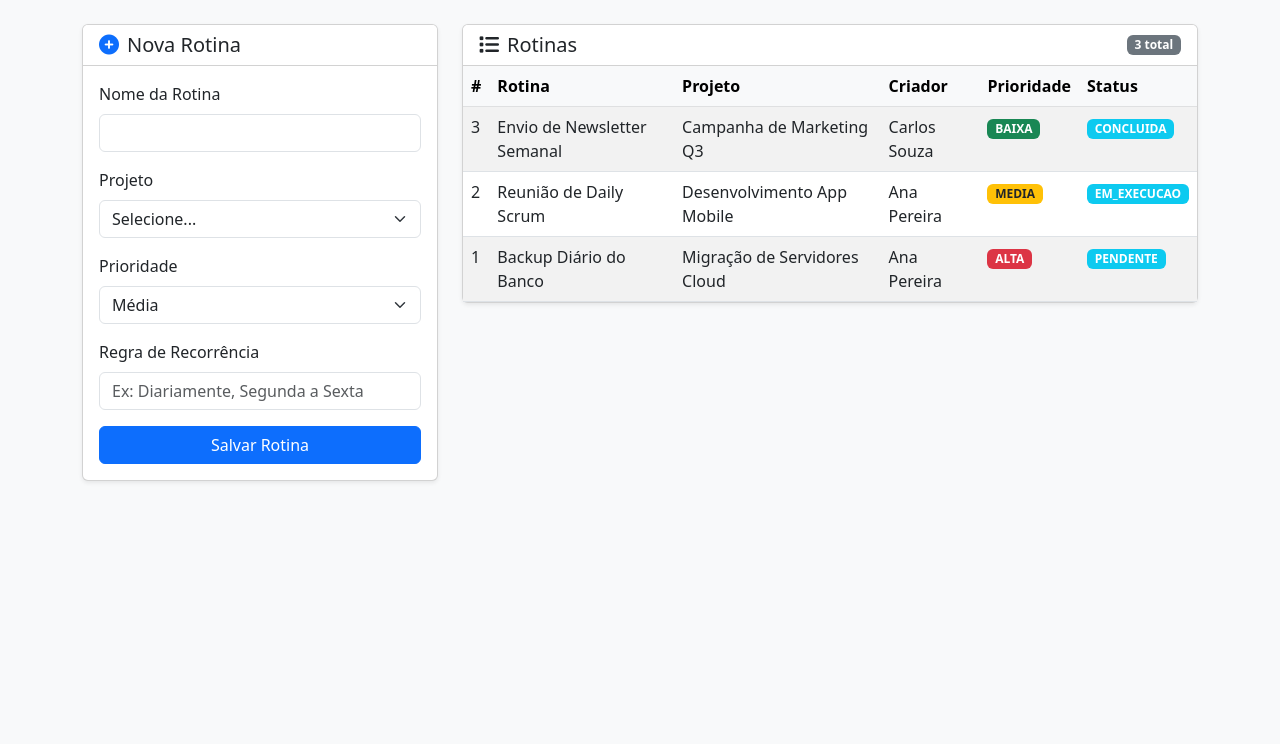
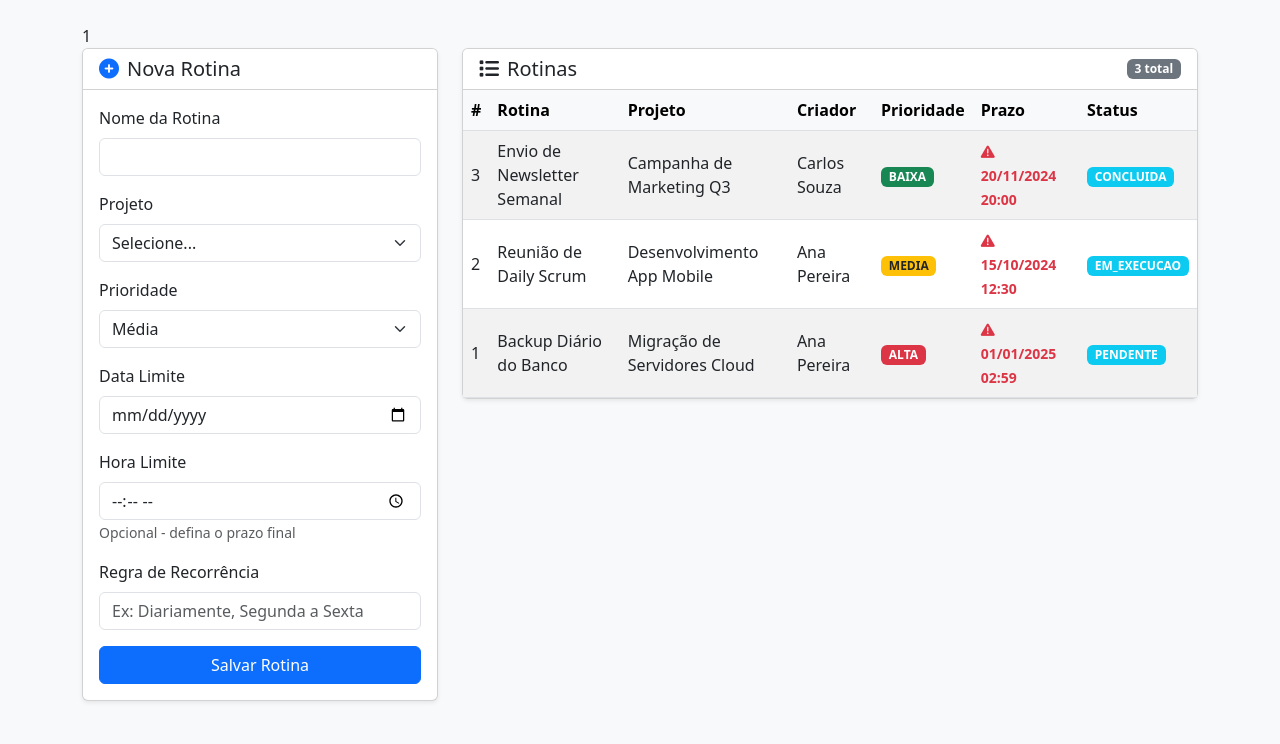
Before and after one commit to Gumend3s/Projeto-de-Extensao, a PHP site: page /interface.php in a window 1280 px wide. Shown: the part 56-800 px from the top of the page. Run offline with PHP 8.4, Linux system fonts and the light colour scheme; a user stored in the database is signed in; data comes from the database, SQL or seed files in the repository.

Commit message:
adicionado data/hora e correção de falhas
adicionado data/hora e correção de falhas

```diff
--- a/php/interface.php
+++ b/php/interface.php
@@ -29,9 +29,15 @@
             throw new Exception("Você não pode criar rotinas em projetos de outra empresa.");
         }
 
+        // Preparar dataLimite se preenchida
+        $dataLimite = null;
+        if (!empty($_POST['dataLimite']) && !empty($_POST['horaLimite'])) {
+            $dataLimite = $_POST['dataLimite'] . ' ' . $_POST['horaLimite'] . ':00';
+        }
+
         // Inserir rotina
-        $sql = "INSERT INTO Rotina (idProjeto, idCriador, nome, status, prioridade, recorrenciaRegra)
-                VALUES (:idProjeto, :idCriador, :nome, :status, :prioridade, :recorrenciaRegra)";
+        $sql = "INSERT INTO Rotina (idProjeto, idCriador, nome, status, prioridade, recorrenciaRegra, dataLimite)
+                VALUES (:idProjeto, :idCriador, :nome, :status, :prioridade, :recorrenciaRegra, :dataLimite)";
 
         $stmt = $pdo->prepare($sql);
         $stmt->execute([
@@ -40,14 +46,26 @@
             ':nome'           => $_POST['nome'],
             ':status'         => 'PENDENTE',
             ':prioridade'     => $_POST['prioridade'],
-            ':recorrenciaRegra' => $_POST['recorrencia']
+            ':recorrenciaRegra' => $_POST['recorrencia'],
+            ':dataLimite'     => $dataLimite
         ]);
 
-        $mensagem = "<div class='alert alert-success'>Rotina criada com sucesso!</div>";
+        // Redireciona para evitar reenvio de formulário (padrão PRG)
+        $_SESSION['mensagem'] = "<div class='alert alert-success'>Rotina criada com sucesso!</div>";
+        header("Location: interface.php");
+        exit;
 
     } catch (Exception $e) {
-        $mensagem = "<div class='alert alert-danger'>Erro ao criar rotina: " . $e->getMessage() . "</div>";
+        $_SESSION['mensagem'] = "<div class='alert alert-danger'>Erro ao criar rotina: " . $e->getMessage() . "</div>";
+        header("Location: interface.php");
+        exit;
     }
+}
+
+// Exibe mensagem da sessão (se existir) e limpa
+if (isset($_SESSION['mensagem'])) {
+    $mensagem = $_SESSION['mensagem'];
+    unset($_SESSION['mensagem']);
 }
 
 // === BUSCAR PROJETOS DA MESMA EMPRESA (através do criador) ===
@@ -83,6 +101,18 @@
     <title>Gestão de Rotinas</title>
     <link href="https://cdn.jsdelivr.net/npm/bootstrap@5.3.0/dist/css/bootstrap.min.css" rel="stylesheet">
     <link href="https://cdnjs.cloudflare.com/ajax/libs/font-awesome/6.0.0/css/all.min.css" rel="stylesheet">
+    <style>
+        .table td {
+            vertical-align: middle;
+        }
+        .prazo-vencido {
+            animation: pulse 2s infinite;
+        }
+        @keyframes pulse {
+            0%, 100% { opacity: 1; }
+            50% { opacity: 0.6; }
+        }
+    </style>
 </head>
 <body class="bg-light">
 
@@ -153,6 +183,17 @@
                         </div>
 
                         <div class="mb-3">
+                            <label class="form-label">Data Limite</label>
+                            <input type="date" name="dataLimite" class="form-control">
+                        </div>
+
+                        <div class="mb-3">
+                            <label class="form-label">Hora Limite</label>
+                            <input type="time" name="horaLimite" class="form-control">
+                            <small class="text-muted">Opcional - defina o prazo final</small>
+                        </div>
+
+                        <div class="mb-3">
                             <label class="form-label">Regra de Recorrência</label>
                             <input type="text" name="recorrencia" class="form-control" placeholder="Ex: Diariamente, Segunda a Sexta">
                         </div>
@@ -182,6 +223,7 @@
                                 <th>Projeto</th>
                                 <th>Criador</th>
                                 <th>Prioridade</th>
+                                <th>Prazo</th>
                                 <th>Status</th>
                             </tr>
                         </thead>
@@ -206,12 +248,41 @@
                                         <span class="badge <?= $class ?>"><?= $r['prioridade'] ?></span>
                                     </td>
 
+                                    <td>
+                                        <?php if ($r['dataLimite']): ?>
+                                            <?php
+                                                $dataLimite = new DateTime($r['dataLimite']);
+                                                $agora = new DateTime();
+                                                $diff = $agora->diff($dataLimite);
+                                                $diasRestantes = ($dataLimite > $agora) ? $diff->days : -$diff->days;
+
+                                                // Define cor baseado no prazo
+                                                if ($diasRestantes < 0) {
+                                                    $prazoClass = 'text-danger fw-bold';
+                                                    $prazoIcon = 'fa-exclamation-triangle';
+                                                } elseif ($diasRestantes <= 2) {
+                                                    $prazoClass = 'text-warning fw-bold';
+                                                    $prazoIcon = 'fa-clock';
+                                                } else {
+                                                    $prazoClass = 'text-muted';
+                                                    $prazoIcon = 'fa-calendar';
+                                                }
+                                            ?>
+                                            <small class="<?= $prazoClass ?>">
+                                                <i class="fas <?= $prazoIcon ?> me-1"></i>
+                                                <?= $dataLimite->format('d/m/Y H:i') ?>
+                                            </small>
+                                        <?php else: ?>
+                                            <small class="text-muted">Sem prazo</small>
+                                        <?php endif; ?>
+                                    </td>
+
                                     <td><span class="badge bg-info"><?= $r['status'] ?></span></td>
                                 </tr>
                             <?php endforeach; ?>
                         <?php else: ?>
                             <tr>
-                                <td colspan="6" class="text-center py-4 text-muted">
+                                <td colspan="7" class="text-center py-4 text-muted">
                                     Nenhuma rotina encontrada.
                                 </td>
                             </tr>
```
Also changed, not shown: php/cadastro_usuario.php (+13 -5 lines), php/login.php (+6 -2 lines).
